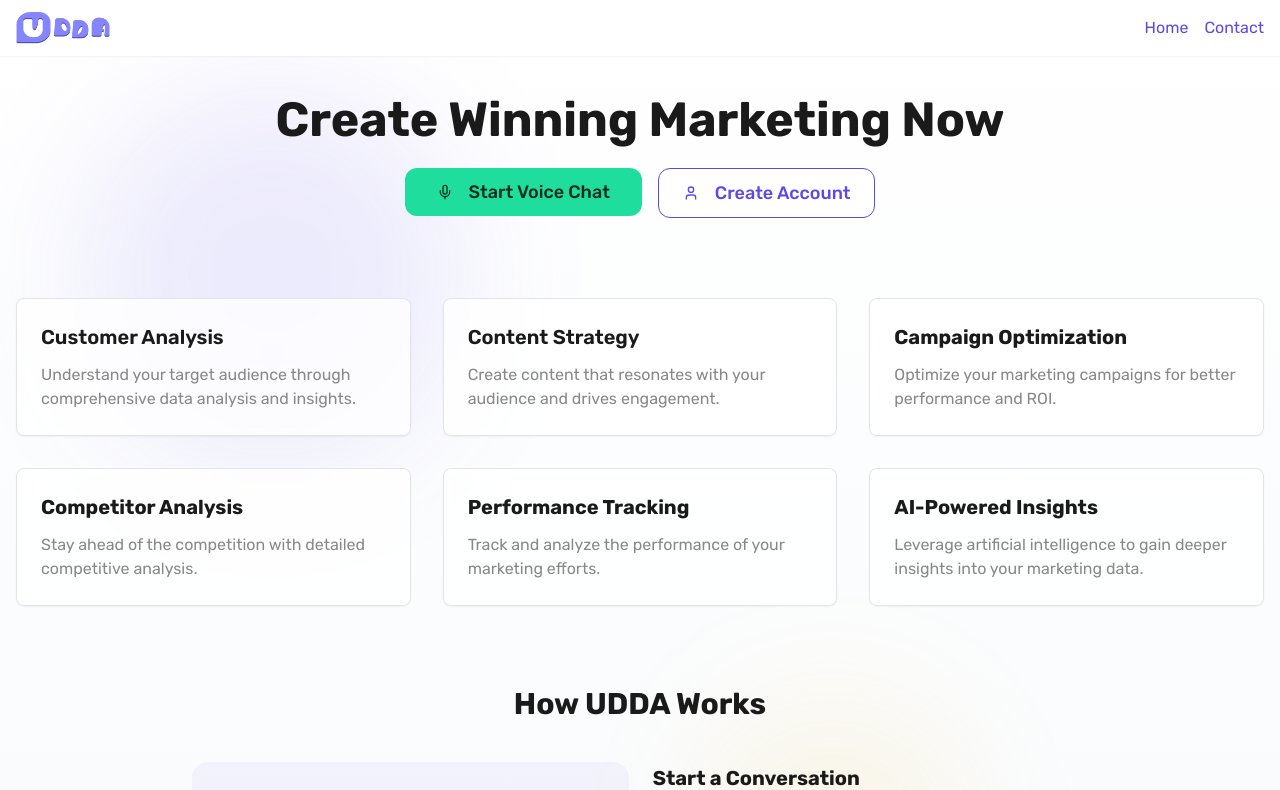
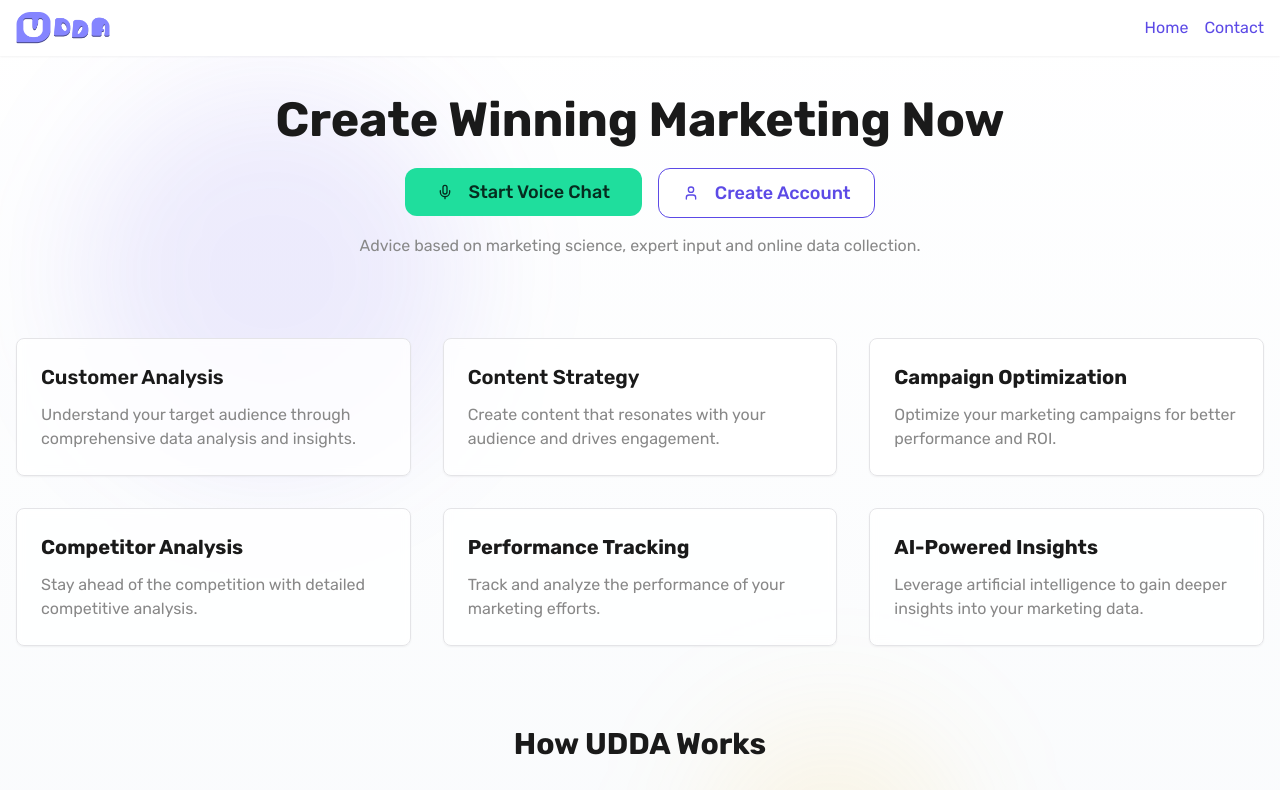
Before and after one commit to UDDA-Playground/udda-cmo-mini, a React (Vite) app: page /app in a window 1280 px wide. Shown: the top 790 px of the page. Built offline with nearby package versions, Linux system fonts and the light colour scheme.

Commit message:
Add text under buttons on /app page
Added the text "Advice based on marketing science, expert input and online data collection." below the buttons in the hero section of the /app page.

```diff
--- a/src/pages/AppPage.tsx
+++ b/src/pages/AppPage.tsx
@@ -1,3 +1,4 @@
+
 import React from 'react';
 import { Link } from 'react-router-dom';
 import { Button } from '@/components/ui/button';
@@ -42,6 +43,10 @@ const AppPage = () => {
               Create Account
             </Button>
           </div>
+
+          <p className="text-udda-muted text-base mt-4 mb-5">
+            Advice based on marketing science, expert input and online data collection.
+          </p>
         </div>
 
         {/* Features Grid */}
```
